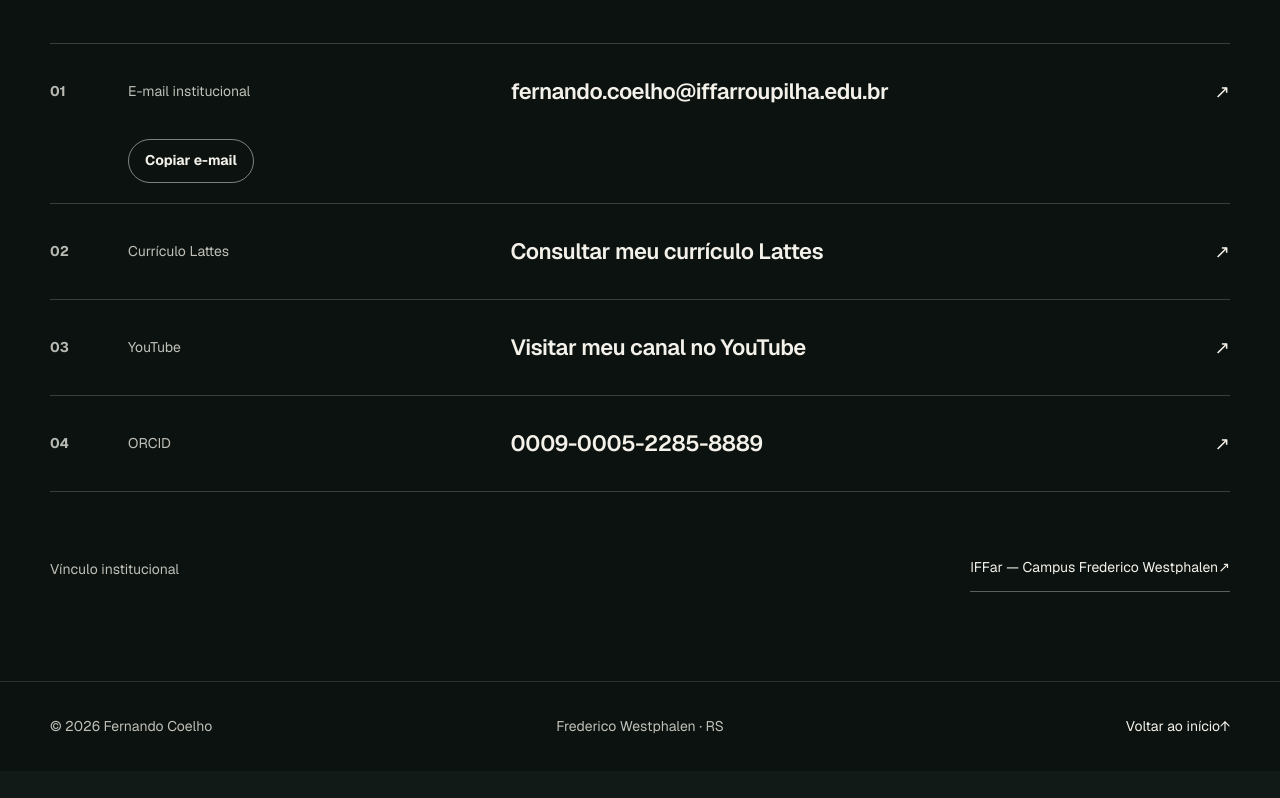
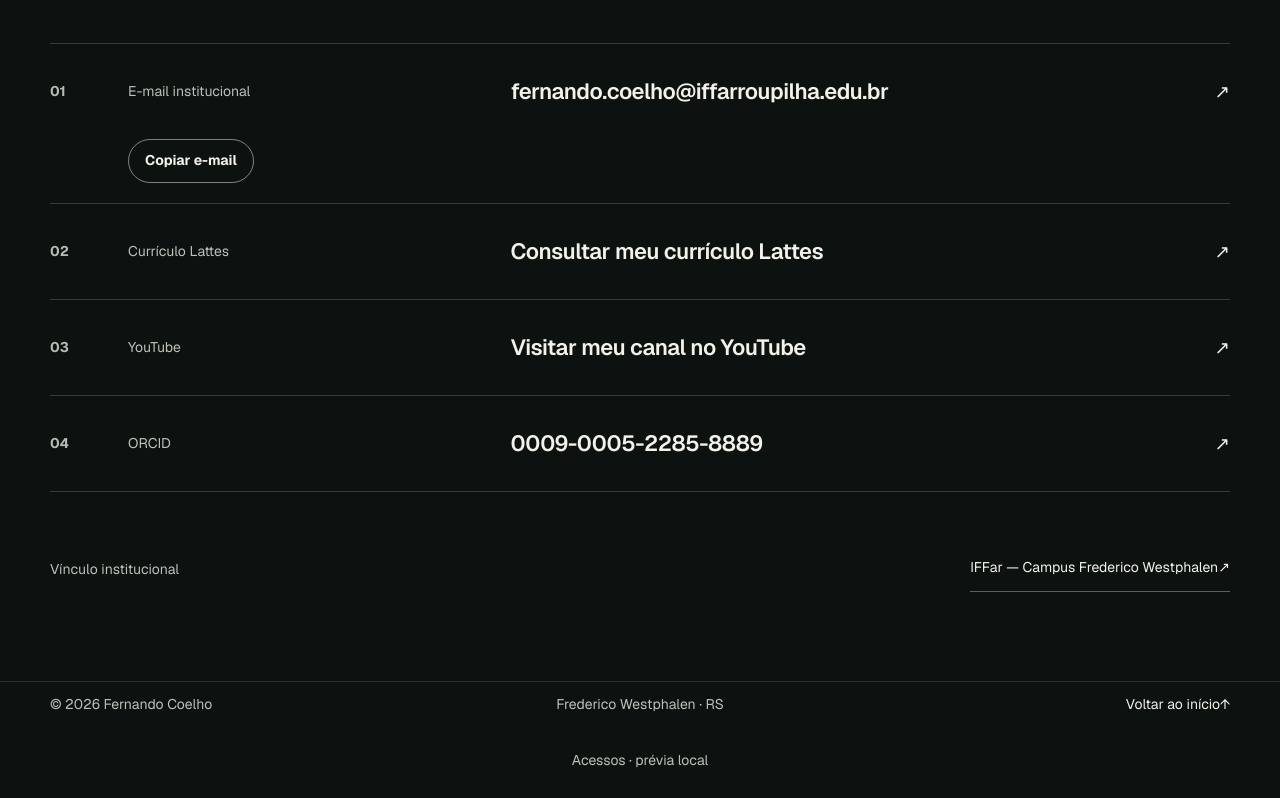
Before and after one commit to ProfFernando1/ProfFernando1.github.io, a Next.js app: page / in a window 1280 px wide. Shown: the part 3529-4327 px from the top of the page. Before the commit the page ends 4300 px from the top, so only its background shows below. Built offline with nearby package versions, Linux system fonts and the light colour scheme.

Commit message:
Add shared page access counter to footer

```diff
--- a/app/globals.css
+++ b/app/globals.css
@@ -432,6 +432,15 @@ footer span:nth-child(2) { justify-self: center; }
 footer a { display: inline-flex; align-items: center; min-height: 44px; justify-self: end; color: var(--on-deep); }
 footer a:hover { color: var(--acid); }
 
+footer .visit-counter {
+  grid-column: 1 / -1;
+  justify-self: center;
+  padding-bottom: 24px;
+  text-align: center;
+  min-height: 48px;
+}
+footer .visit-counter img { display: block; height: 24px; width: auto; max-width: 100%; }
+
 @media (max-width: 980px) {
   .site-header nav > a:not(.nav-contact) { display: none; }
   .mobile-nav {
--- a/app/page.tsx
+++ b/app/page.tsx
@@ -1,5 +1,6 @@
 import ThemeToggle from './theme-toggle';
 import CopyEmail from './copy-email';
+import VisitCounter from './visit-counter';
 
 const youtubeUrl = 'https://www.youtube.com/channel/UCV5sKnHaw5rjRTDelp-bw4g';
 
@@ -341,6 +342,7 @@ export default function Home() {
         <span>© 2026 Fernando Coelho</span>
         <span>Frederico Westphalen · RS</span>
         <a href="#inicio">Voltar ao início <span aria-hidden="true">↑</span></a>
+        <VisitCounter />
       </footer>
     </>
   );
--- /dev/null
+++ b/app/visit-counter.tsx
@@ -0,0 +1,34 @@
+'use client';
+
+import { useState, useSyncExternalStore } from 'react';
+
+const counterUrl = 'https://hits.sh/proffernando1.github.io.svg?label=Acessos&color=496616&labelColor=17231f&style=flat';
+const subscribe = () => () => {};
+const getServerSnapshot = () => false;
+const isPublishedSite = () =>
+  window.location.hostname === 'proffernando1.github.io' ||
+  window.location.hostname.endsWith('.chatgpt.site');
+
+export default function VisitCounter() {
+  const published = useSyncExternalStore(subscribe, isPublishedSite, getServerSnapshot);
+  const [failed, setFailed] = useState(false);
+
+  return (
+    <div className="visit-counter">
+      {published && !failed ? (
+        // Keep the SVG request in the visitor's browser: image optimization would cache the counter.
+        // eslint-disable-next-line @next/next/no-img-element
+        <img
+          src={counterUrl}
+          alt="Contador de acessos à página"
+          title="Acessos desde a ativação do contador"
+          height="24"
+          referrerPolicy="no-referrer"
+          onError={() => setFailed(true)}
+        />
+      ) : (
+        <span>{failed ? 'Contador temporariamente indisponível' : 'Acessos · prévia local'}</span>
+      )}
+    </div>
+  );
+}
```
